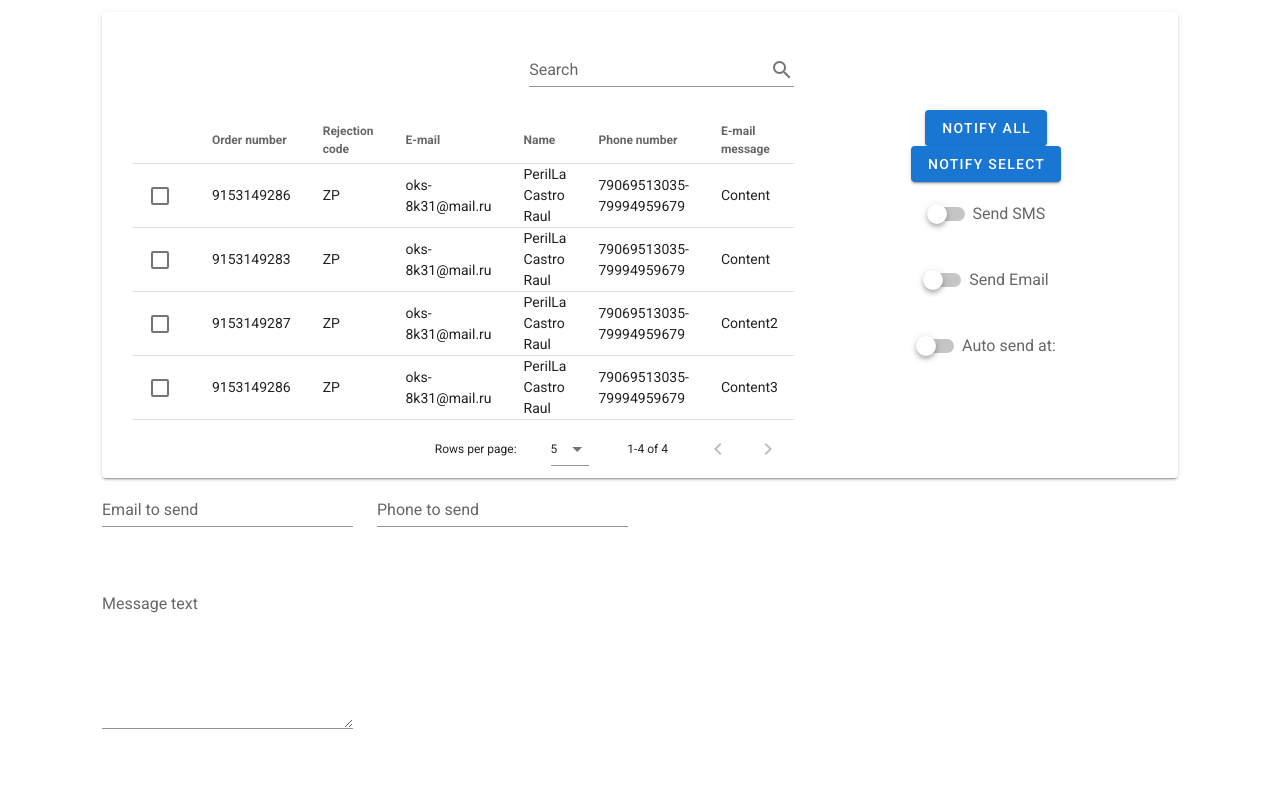
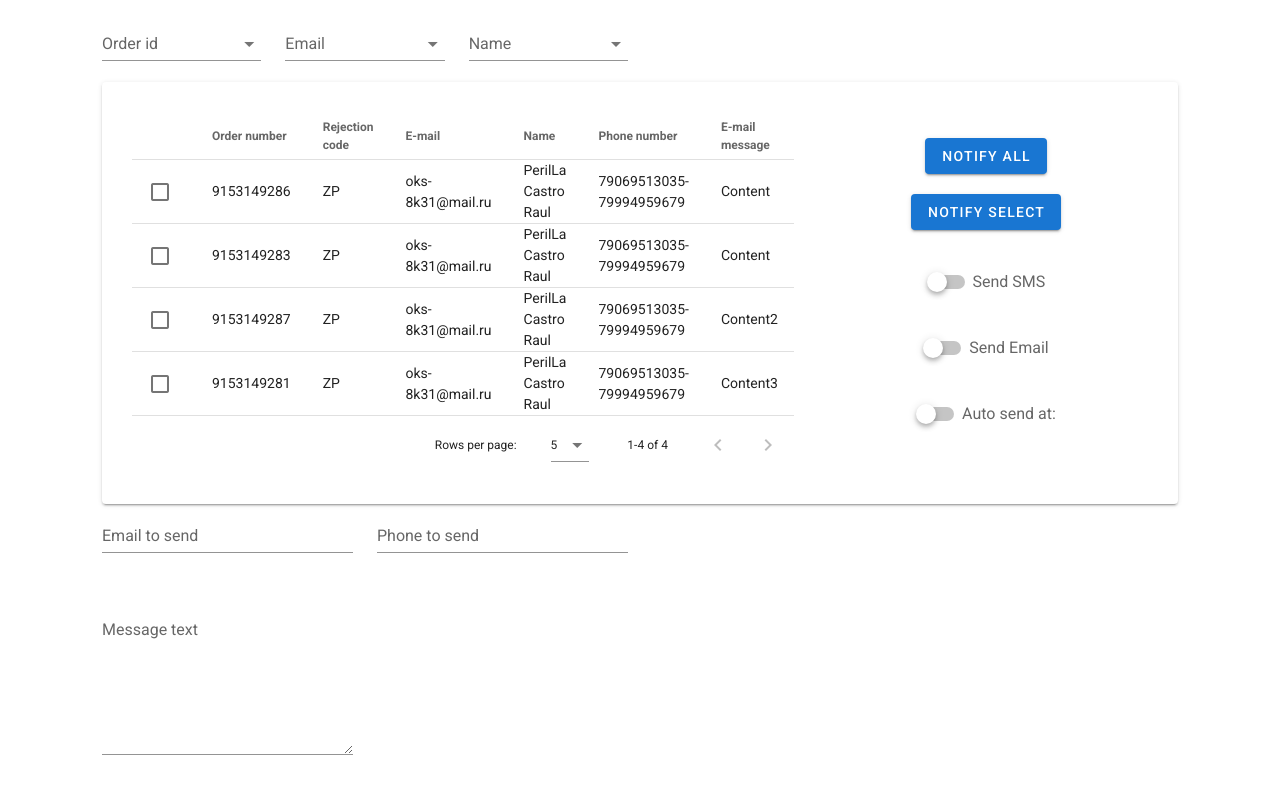
Before and after one commit to WebN0name/admin_TS, a Vue app: page /#/ in a window 1280 px wide. Shown: the top 794 px of the page. Built offline with nearby package versions, Linux system fonts and the light colour scheme.

Commit message:
feat: add filters method

```diff
--- a/src/views/Home.vue
+++ b/src/views/Home.vue
@@ -1,10 +1,30 @@
 <template>
   <div class="home">
     <v-container fluid>
-      <v-card>
-        <div class="header-block">
-          <div class="table">
-              <v-text-field
+      <v-row>
+          <v-col cols="12" md="2">
+            <v-select
+              :items="[9153149286, 9153149287]"
+              label="Order id"
+              @change="setFilter($event, 'order_id')"
+            ></v-select>
+          </v-col>
+          <v-col cols="12" md="2">
+            <v-select
+              :items="['oks-8k31@mail.ru', 'ffdfd']"
+              label="Email"
+              @change="setFilter($event, 'email')"
+            ></v-select>
+          </v-col>
+          <v-col cols="12" md="2">
+            <v-select
+              :items="['PerilLa Castro Raul', 'Name']"
+              label="Name"
+              @change="setFilter($event, 'name')"
+            ></v-select>
+          </v-col>
+          <!--v-col cols="12" md="6">
+           <v-text-field
                 v-model="search"
                 append-icon="mdi-magnify"
                 label="Search"
@@ -12,7 +32,11 @@
                 hide-details
                 class="search"
               ></v-text-field>
-              <v-spacer></v-spacer>
+          </v-col-->
+        </v-row>
+      <v-card>
+        <div class="header-block">
+          <div class="table">
               <v-data-table
                 v-model="selected"
                 :headers="headers"
@@ -105,7 +129,6 @@ export default {
         value: 'email_msg'
       }
     ],
-
     items: [
       {
         order_id: 9153149286,
@@ -132,15 +155,19 @@ export default {
         email_msg: 'Content2'
       },
       {
-        order_id: 9153149286,
+        order_id: 9153149281,
         rejection_code: 'ZP',
         email: 'oks-8k31@mail.ru',
         name: 'PerilLa Castro Raul',
         phone: '79069513035-79994959679',
         email_msg: 'Content3'
       }
-    ]
+    ],
+    itemsStart: []
   }),
+  mounted () {
+    this.itemsStart = this.items
+  },
   watch: {
     selected () {
       if (this.selected[0]) {
@@ -152,6 +179,14 @@ export default {
         this.phoneToSend = null
         this.messageSendTo = null
       }
+    }
+  },
+  methods: {
+    setFilter (e, name) {
+      console.log(e, name)
+      const result = this.itemsStart.filter(item => item[name] === e)
+      this.items = []
+      this.items = result
     }
   }
 }
@@ -172,6 +207,10 @@ export default {
     height: 100%;
     margin-left: 30px;
     margin-right: 30px;
+  }
+
+  .v-card {
+    padding: 30px 0;
   }
 
   .search{
@@ -206,4 +245,8 @@ export default {
     align-items: center;
     justify-content: center;
   }
+
+  .buttons .v-btn {
+    margin-bottom: 20px;
+  }
 </style>
```
